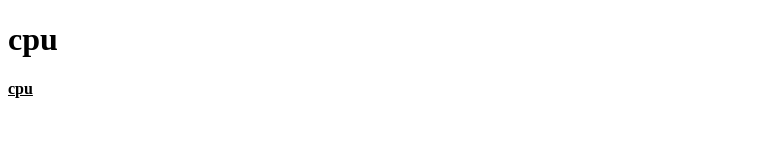
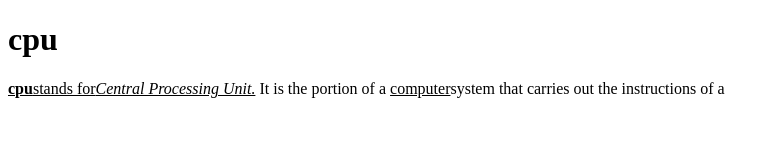
Before and after one commit to iamneo-production/acabbcaffbeccdccadaeccdfffebaeceaec, a website: page public/index.html in a window 1280 px wide. Shown: the whole page, without its empty margins (0-780 px from the left). Drawn offline with Linux system fonts and the light colour scheme.

Commit message:
Backup Commit

```diff
--- a/public/index.html
+++ b/public/index.html
@@ -9,7 +9,9 @@
 </head>
 <body>
     <h1>cpu</h1>
-    <p><u><b>cpu</b>
+    <p><u><b>cpu</b>stands for<i>Central Processing Unit.</i></u>
+        It is the portion of a <u>computer</u>system that carries
+        out the instructions of a
     </p>
 </body>
 </html>
```
